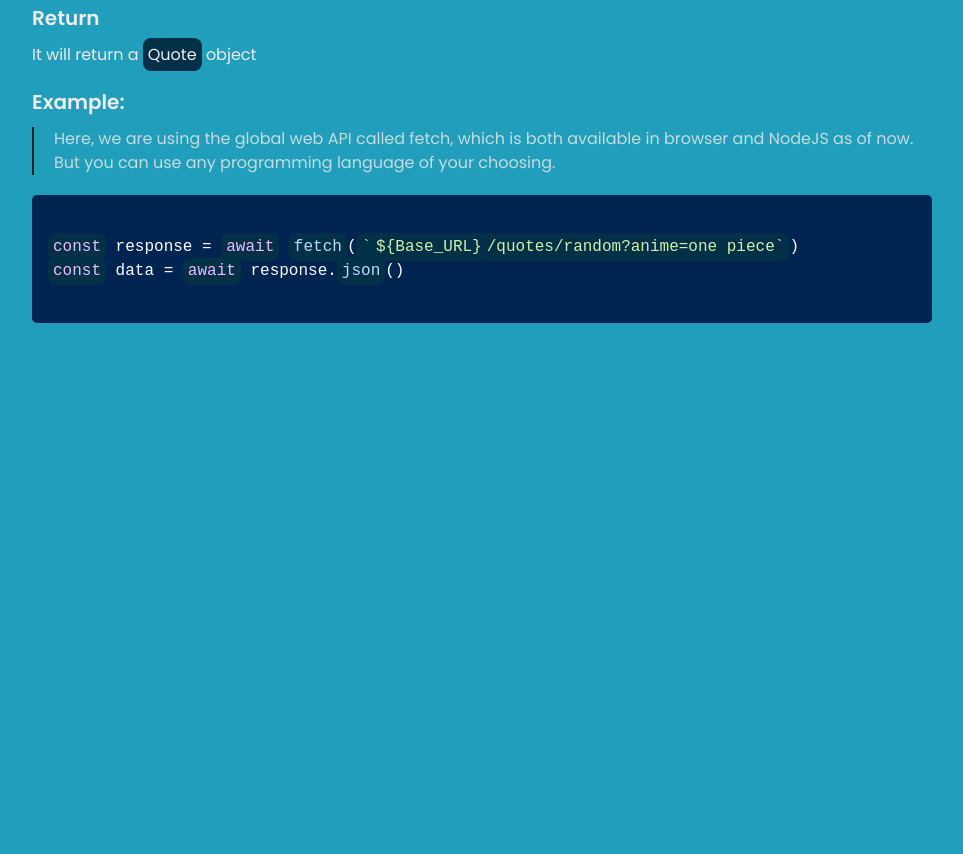
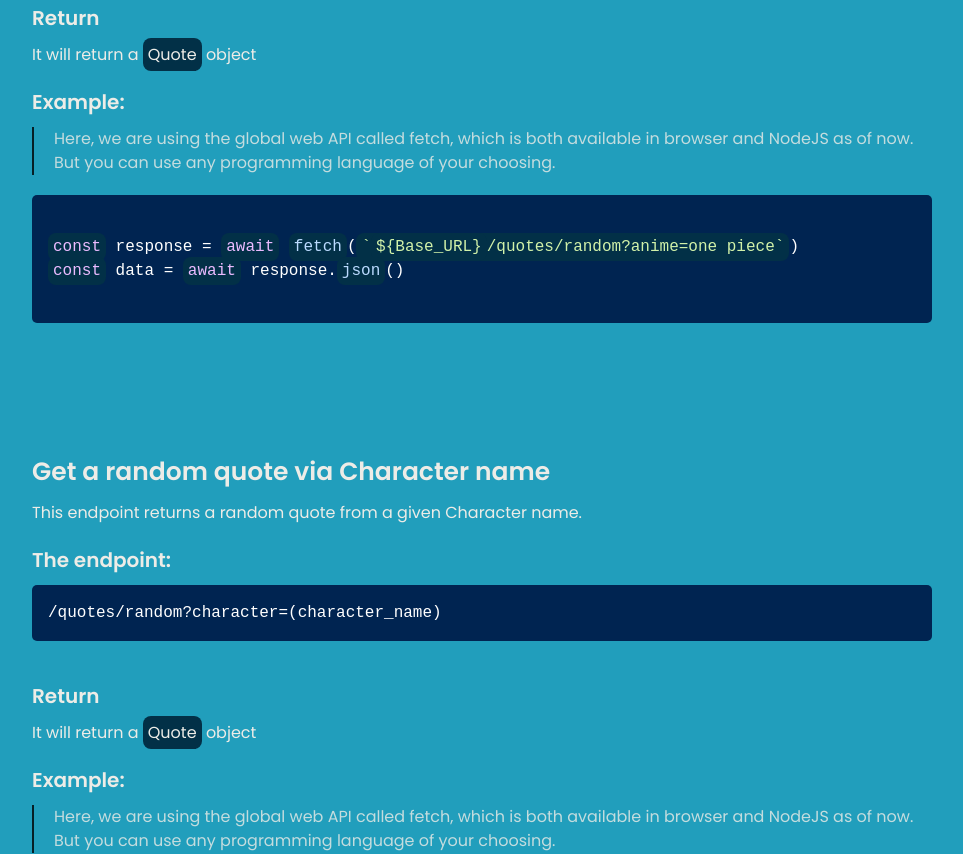
Before and after one commit to Danielle-Higgins/animotto-api, a website: page public/docs.html in a window 1280 px wide. Shown: the part 1946-2800 px from the top of the page, without its empty margins (313-1276 px from the left). Before the commit the page ends 2399 px from the top, so only its background shows below. Drawn offline with nearby package versions, Linux system fonts and the light colour scheme.

Commit message:
added quote via character name docs

```diff
--- a/data/animotto.json
+++ b/data/animotto.json
@@ -15,7 +15,7 @@
         "name": "one piece",
         "altName": "wan pīsu"
       },
-      "character": "Monkey D. Luffy"
+      "character": "monkey d. luffy"
     },
     {
       "quote": "Push through the pain. Giving up hurts more.",
--- a/public/docs.html
+++ b/public/docs.html
@@ -92,6 +92,11 @@
                         <span>Get random quote via anime</span>
                       </a>
                     </li>
+                    <li>
+                      <a href="#quote-character">
+                        <span>Get random quote via character</span>
+                      </a>
+                    </li>
                   </div>
                 </ul>
               </li>
@@ -168,7 +173,7 @@ const data = await response.json()
         </section>
 
         <section class="quote-anime" id="quote-anime">
-          <h2>Get a random quote via anime name</h2>
+          <h2>Get a random quote via Anime name</h2>
           <p>This endpoint returns a random quote from a given Anime name.</p>
           <h3>The endpoint:</h3>
           <pre><code class="language-javascript">/quotes/random?anime=(anime_name)</code></pre>
@@ -186,6 +191,28 @@ const response = await fetch(`${Base_URL}/quotes/random?anime=one piece`)
 const data = await response.json()
             </code></pre>
         </section>
+
+        <section class="quote-character" id="quote-character">
+          <h2>Get a random quote via Character name</h2>
+          <p>
+            This endpoint returns a random quote from a given Character name.
+          </p>
+          <h3>The endpoint:</h3>
+          <pre><code class="language-javascript">/quotes/random?character=(character_name)</code></pre>
+          <h3>Return</h3>
+          <p>It will return a <span>Quote</span> object</p>
+          <h3>Example:</h3>
+          <p>
+            Here, we are using the global web API called fetch, which is both
+            available in browser and NodeJS as of now. But you can use any
+            programming language of your choosing.
+          </p>
+
+          <pre><code class="language-javascript">
+const response = await fetch(`${Base_URL}/quotes/random?character=monkey d. luffy`)
+const data = await response.json()
+            </code></pre>
+        </section>
       </div>
     </main>
 
--- a/public/styles.css
+++ b/public/styles.css
@@ -425,14 +425,16 @@ body#documentation {
 /* ----- Random Quote Section styles ----- */
 /* ----- Random Anime Quote Section styles ----- */
 #documentation .random-quote span,
-#documentation .quote-anime span {
+#documentation .quote-anime span,
+#documentation .quote-character span {
   background-color: var(--other-text-color);
   padding: 5px;
   border-radius: 8px;
 }
 
 #documentation .random-quote p:nth-child(8),
-#documentation .quote-anime p:nth-child(8) {
+#documentation .quote-anime p:nth-child(8),
+#documentation .quote-character p:nth-child(8) {
   opacity: 0.8;
   border-left: 2px solid black;
   padding-left: 20px;
```
